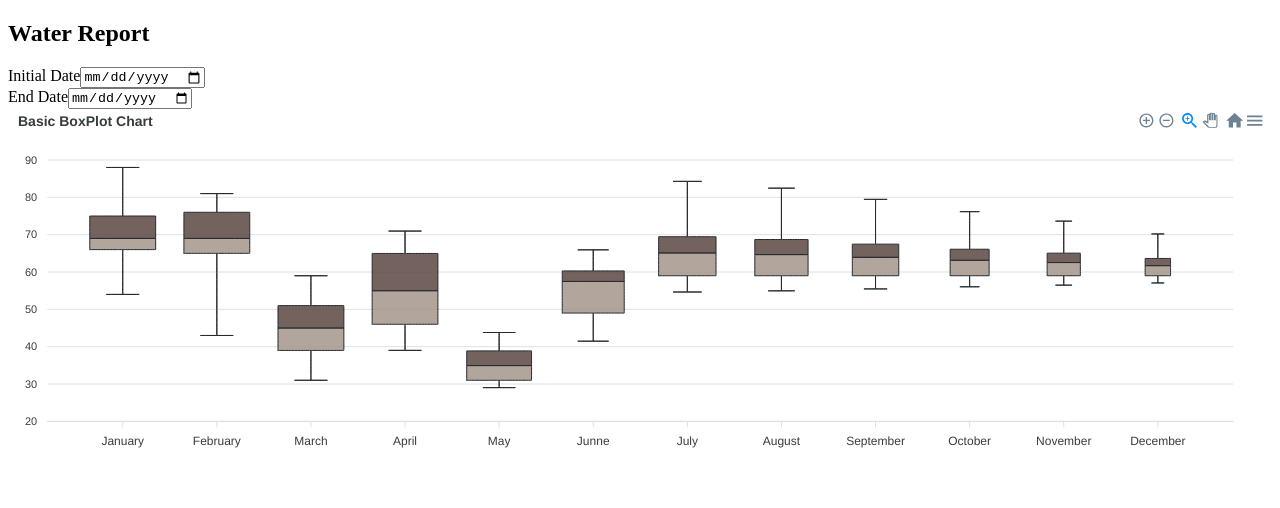
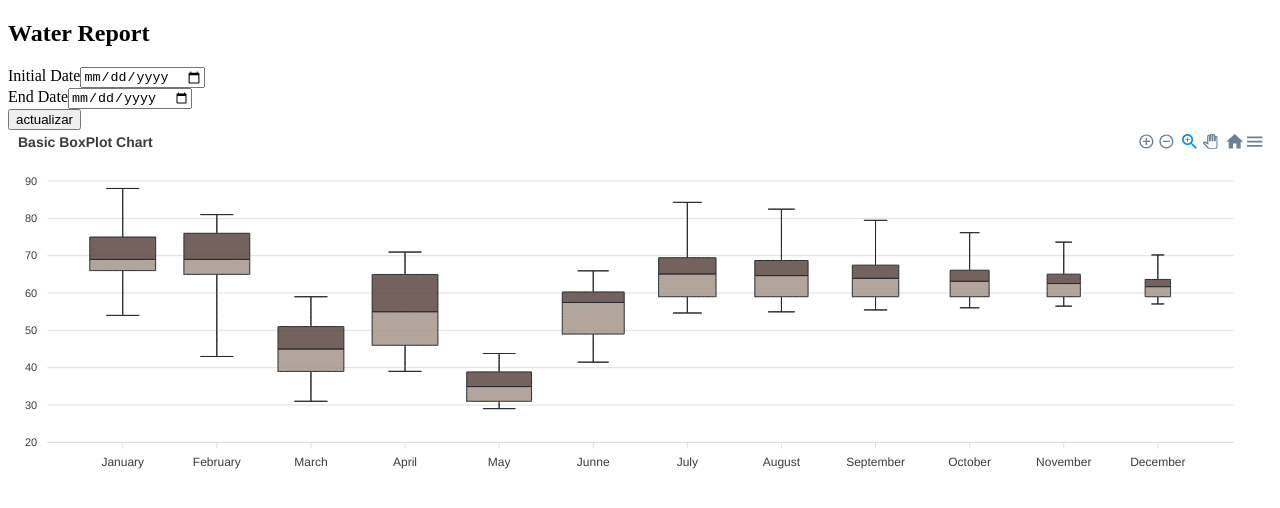
Before and after one commit to JorgeSalgado0999/UNL-WaterFront, a React (Vite) app: page / in a window 1280 px wide. Shown: the top 508 px of the page. Built offline with nearby package versions, Linux system fonts and the light colour scheme; no server answers.

Commit message:
date state

```diff
--- a/src/App.tsx
+++ b/src/App.tsx
@@ -55,6 +55,8 @@ function App() {
 			y: [54, 59, 66, 71, 88],
 		},
 	]);
+	const [initialDate, setInitialDate] = useState<string>("");
+	const [endDate, setEndDate] = useState<string>("");
 
 	const {
 		isLoading,
@@ -96,10 +98,18 @@ function App() {
 			<div>
 				<h2>Water Report</h2>
 				<label htmlFor="">Initial Date</label>
-				<input type="date" />
+				<input type="date" onChange={(e) => setInitialDate(e.target.value)} />
 				<br />
 				<label htmlFor="">End Date</label>
-				<input type="date" />
+				<input type="date" onChange={(e) => setEndDate(e.target.value)} />
+				<br />
+				<button
+					onClick={() => {
+						console.log(initialDate, endDate);
+					}}
+				>
+					actualizar
+				</button>
 				<ChartBoxPlot data={boxPlotData} />
 			</div>
 		</div>
```
